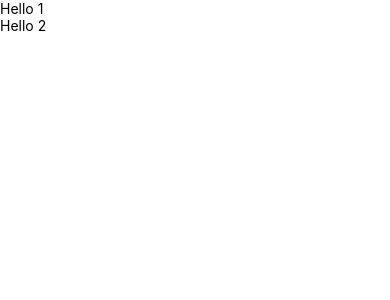
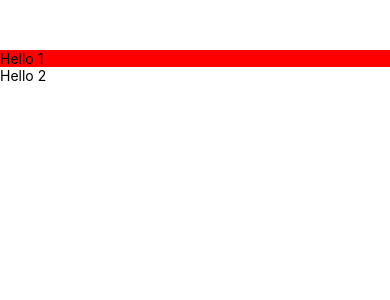
Before and after one commit to sorintf/test, a React Native app: screen / in a window 390 px wide. Shown: the top 300 px of the page. Built offline with nearby package versions, Linux system fonts and the light colour scheme.

Commit message:
02 another test

```diff
--- a/App.tsx
+++ b/App.tsx
@@ -4,8 +4,8 @@ import { Text, View } from 'react-native';
 
 const App = () => {
   return (
-    <View>
-      <View>
+    <View style={{marginTop:50}}>
+      <View style={{backgroundColor:'red',width:'100%'}}>
         <Text>
           Hello 1
         </Text>
```
